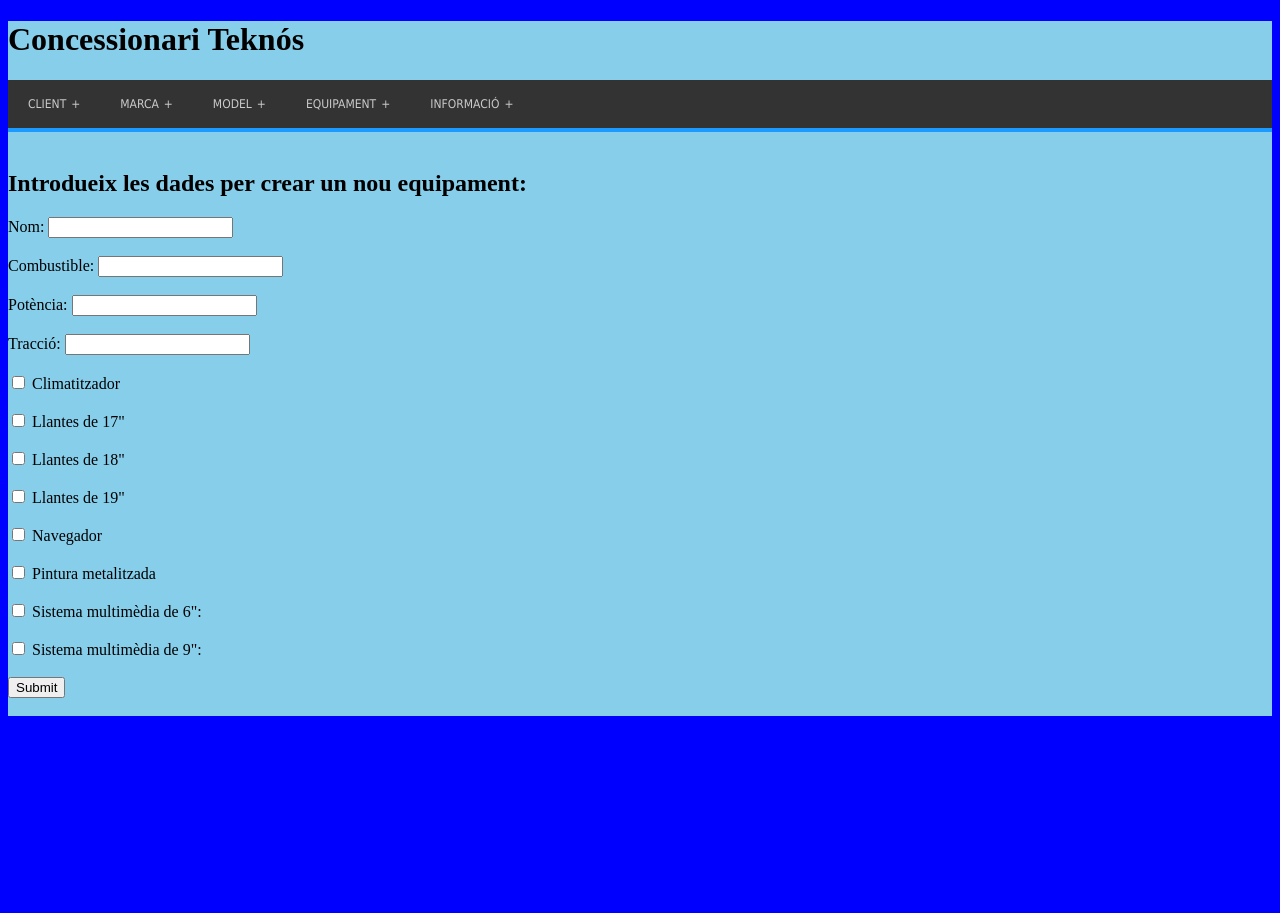
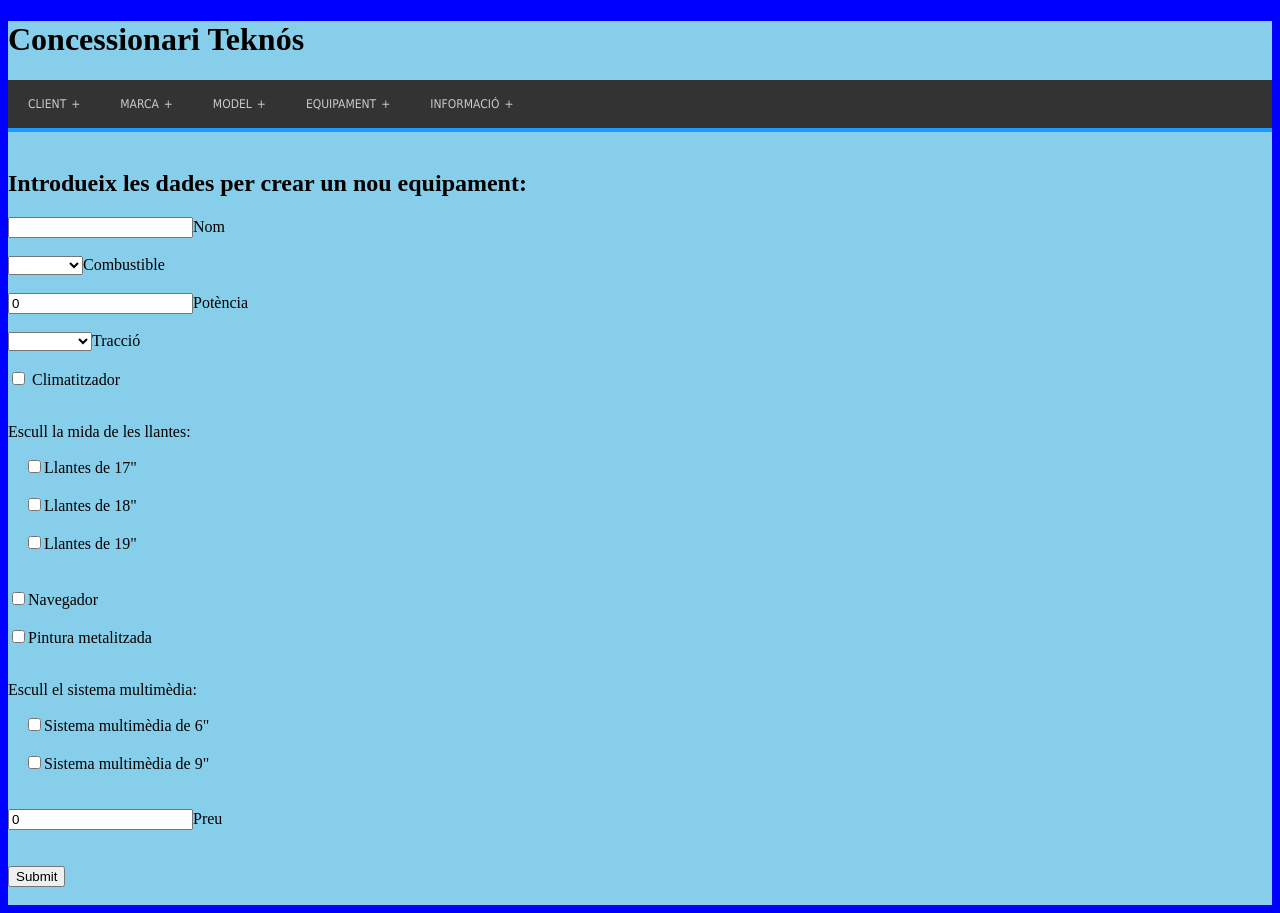
Before and after one commit to sales67/concessionari, an Angular app: page /crear-eq in a window 1280 px wide. Shown: the top 913 px of the page. Before the commit the page ends 800 px from the top, so only its background shows below. Built offline with nearby package versions, Linux system fonts and the light colour scheme.

Commit message:
més serveis per al component EQUIPAMENT (modificar) i solució de varis bugs

```diff
--- a/src/app/cotxes/equipament/consultar-eq/consultar-eq.component.html
+++ b/src/app/cotxes/equipament/consultar-eq/consultar-eq.component.html
@@ -3,6 +3,8 @@
     <br>
 
     <h2>Introdueix l'ID d'un <strong>equipament</strong> per saber la seva informació:</h2>
+
+    <p class="error">{{errors}}</p>
 
     <form name="getEquipament">
         <label for="idEq">ID: </label>
@@ -10,7 +12,7 @@
         <button (click)="trobaEquipament()" type="submit" class="btn btn-success">Submit</button>
     </form>
 
-    <p>ID: {{equipament.id}}</p>
+    <!--<p>ID: {{equipament.id}}</p>-->
     <p>Nom: {{equipament.name}}</p>
     <p>Combustible: {{equipament.combustible}}</p>
     <p>Potència: {{equipament.potencia}}</p>
@@ -20,7 +22,7 @@
     <p>Llantes de 18": {{equipament.llantes18}}</p>
     <p>Llantes de 19": {{equipament.llantes19}}</p>
     <p>Navegador: {{equipament.navegador}}</p>
-    <p>Pintura metalitzada": {{equipament.pintura}}</p>
+    <p>Pintura metalitzada: {{equipament.pintura}}</p>
     <p>Equip multimèdia de 6": {{equipament.multimedia6}}</p>
     <p>Equip multimèdia de 9": {{equipament.multimedia9}}</p>
 
--- a/src/app/cotxes/equipament/consultar-eq/consultar-eq.component.ts
+++ b/src/app/cotxes/equipament/consultar-eq/consultar-eq.component.ts
@@ -13,6 +13,7 @@ export class ConsultarEQComponent implements OnInit {
     idEq: number;
     equipament: Equipament;
     public equipaments: Array<Equipament> = [];
+    errors: string;
 
     constructor( private equipamentService: EquipamentService) { }
 
@@ -24,8 +25,8 @@ export class ConsultarEQComponent implements OnInit {
         this.equipamentService.getEq(this.idEq)
             .subscribe(
                 data => { this.equipament = data; console.log(data); },
-                err => console.error(err),
-                () => console.log('done')
+                err => {console.error(err); this.errors = "S'ha produit un error, prova amb un altre ID.";},
+                () => {console.log('done'); this.errors = "";}
             );
     }
 
--- a/src/app/cotxes/equipament/crear-eq/crear-eq.component.css
+++ b/src/app/cotxes/equipament/crear-eq/crear-eq.component.css
@@ -0,0 +1,3 @@
+#crearLlantes17, #crearLlantes18, #crearLlantes19, #crearMulti6, #crearMulti9 {
+    margin-left: 20px;
+}
--- a/src/app/cotxes/equipament/crear-eq/crear-eq.component.html
+++ b/src/app/cotxes/equipament/crear-eq/crear-eq.component.html
@@ -3,82 +3,78 @@
     <h2>Introdueix les dades per crear un nou equipament:</h2>
 
     <form name="crearEquipament">
-        <label for="crearNom">Nom: </label>
-        <input type="text" name="crearNom" id="crearNom" [(ngModel)]="crearNom"> <br> <br>
 
-        <label for="crearCombustible">Combustible: </label>
-        <input type="text" name="crearCombustible" id="crearCombustible" [(ngModel)]="crearCombustible"> <br> <br>
+        <input type="text" name="crearNom" id="crearNom" [(ngModel)]="crearNom">
+        <label for="crearNom">Nom </label>
+        <br><br>
 
-        <label for="crearPotencia">Potència: </label>
-        <input type="text" name="crearPotencia" id="crearPotencia" [(ngModel)]="crearPotencia"> <br> <br>
+        <select name="crearCombustible" [(ngModel)]="crearCombustible">
+            <option *ngFor="let c of combustibles" [value]="c.value">
+                {{c.display}}
+            </option>
+        </select>
+        <label for="crearCombustible">Combustible </label>
+        <br> <br>
 
-        <label for="crearTraccio">Tracció: </label>
-        <input type="text" name="crearTraccio" id="crearTraccio" [(ngModel)]="crearTraccio"> <br> <br>
+        <!--<input type="text" name="crearCombustible" id="crearCombustible" [(ngModel)]="crearCombustible">
+        <label for="crearCombustible">Combustible </label>
+        <br><br>-->
 
-        <label>
-            <input type="checkbox" name="crearClimatitzador" [(ngModel)]="crearClimatitzador">
-            Climatitzador
-        </label> <br> <br>
+        <input type="text" name="crearPotencia" id="crearPotencia" [(ngModel)]="crearPotencia">
+        <label for="crearPotencia">Potència </label>
+        <br><br>
 
-        <label>
-            <input type="checkbox" name="crearLlantes17" [(ngModel)]="crearLlantes17">
-            Llantes de 17"
-        </label> <br> <br>
+        <!--<input type="text" name="crearTraccio" id="crearTraccio" [(ngModel)]="crearTraccio">
+        <label for="crearTraccio">Tracció </label>
+        <br><br>-->
 
-        <label>
-            <input type="checkbox" name="crearLlantes18" [(ngModel)]="crearLlantes18">
-            Llantes de 18"
-        </label> <br> <br>
+        <select name="crearTraccio" [(ngModel)]="crearTraccio">
+            <option *ngFor="let t of traccions" [value]="t.value">
+                {{t.display}}
+            </option>
+        </select>
+        <label for="crearTraccio">Tracció</label>
+        <br> <br>
 
-        <label>
-            <input type="checkbox" name="crearLlantes19" [(ngModel)]="crearLlantes19">
-            Llantes de 19"
-        </label> <br> <br>
+        <input type="checkbox" name="crearClimatitzador" [(ngModel)]="crearClimatitzador">
+        <label> Climatitzador</label>
+        <br><br>
 
-        <label>
-            <input type="checkbox" name="crearNavegador" [(ngModel)]="crearNavegador">
-            Navegador
-        </label> <br> <br>
+        <p>Escull la mida de les llantes:</p>
 
-        <label>
-            <input type="checkbox" name="crearPintura" [(ngModel)]="crearPintura">
-            Pintura metalitzada
-        </label> <br> <br>
+        <input type="checkbox" id="crearLlantes17" name="crearLlantes17" [(ngModel)]="crearLlantes17">
+        <label>Llantes de 17"</label>
+        <br> <br>
 
-        <label>
-            <input type="checkbox" name="crearMulti6" [(ngModel)]="crearMulti6">
-            Sistema multimèdia de 6":
-        </label> <br> <br>
+        <input type="checkbox" id="crearLlantes18" name="crearLlantes18" [(ngModel)]="crearLlantes18">
+        <label>Llantes de 18"</label>
+        <br> <br>
 
-        <label>
-            <input type="checkbox" name="crearMulti9" [(ngModel)]="crearMulti9">
-            Sistema multimèdia de 9":
-        </label> <br> <br>
+        <input type="checkbox" id="crearLlantes19" name="crearLlantes19" [(ngModel)]="crearLlantes19">
+        <label>Llantes de 19"</label>
+        <br> <br> <br>
 
+        <input type="checkbox" name="crearNavegador" [(ngModel)]="crearNavegador">
+        <label>Navegador</label>
+        <br> <br>
 
-        <!--<label for="crearClimatitzador">Climatitzador: </label>
-        <input type="text" name="crearClimatitzador" id="crearClimatitzador" [(ngModel)]="crearClimatitzador"> <br> <br>
+        <input type="checkbox" name="crearPintura" [(ngModel)]="crearPintura">
+        <label>Pintura metalitzada</label>
+        <br> <br>
 
-        <label for="crearLlantes17">Llantes de 17": </label>
-        <input type="text" name="crearLlantes17" id="crearLlantes17" [(ngModel)]="crearLlantes17"> <br> <br>
+        <p>Escull el sistema multimèdia:</p>
 
-        <label for="crearLlantes18">Llantes de 18": </label>
-        <input type="text" name="crearLlantes18" id="crearLlantes18" [(ngModel)]="crearLlantes18"> <br> <br>
+        <input type="checkbox" id="crearMulti6" name="crearMulti6" [(ngModel)]="crearMulti6">
+        <label>Sistema multimèdia de 6"</label>
+        <br> <br>
 
-        <label for="crearLlantes19">Llantes de 19": </label>
-        <input type="text" name="crearLlantes19" id="crearLlantes19" [(ngModel)]="crearLlantes19"> <br> <br>
+        <input type="checkbox" id="crearMulti9" name="crearMulti9" [(ngModel)]="crearMulti9">
+        <label>Sistema multimèdia de 9"</label>
+        <br> <br> <br>
 
-        <label for="crearNavegador">Navegador: </label>
-        <input type="text" name="crearNavegador" id="crearNavegador" [(ngModel)]="crearNavegador"> <br> <br>
-
-        <label for="crearPintura">Pintura metalitzada: </label>
-        <input type="text" name="crearPintura" id="crearPintura" [(ngModel)]="crearPintura"> <br> <br>
-
-        <label for="crearMulti6">Sistema multimèdia de 6": </label>
-        <input type="text" name="crearMulti6" id="crearMulti6" [(ngModel)]="crearMulti6"> <br> <br>
-
-        <label for="crearMulti9">Sistema multimèdia de 9": </label>
-        <input type="text" name="crearMulti9" id="crearMulti9" [(ngModel)]="crearMulti9"> <br> <br> -->
+        <input type="text" name="crearPreu" id="crearPreu" [(ngModel)]="crearPreu">
+        <label for="crearPreu">Preu</label>
+        <br><br><br>
 
         <button (click)="crearEquipament()" type="submit" class="btn btn-default">Submit</button>
 
--- a/src/app/cotxes/equipament/crear-eq/crear-eq.component.ts
+++ b/src/app/cotxes/equipament/crear-eq/crear-eq.component.ts
@@ -12,7 +12,7 @@ export class CrearEQComponent implements OnInit {
 
     crearNom: string;
     crearCombustible: string;
-    crearPotencia: string;
+    crearPotencia: number;
     crearTraccio: string;
     crearClimatitzador: boolean;
     crearLlantes17: boolean;
@@ -22,19 +22,75 @@ export class CrearEQComponent implements OnInit {
     crearPintura: boolean;
     crearMulti6: boolean;
     crearMulti9: boolean;
+    crearPreu: number;
 
+    public combustibles = [
+        { value: 'Gasolina', display: 'Gasolina' },
+        { value: 'Diesel', display: 'Diesel' },
+        { value: 'GNC', display: 'Gas' },
+        { value: 'Hibrid', display: 'Híbrid' },
+        { value: 'Electric', display: 'Elèctric' }
+    ];
+
+    public traccions = [
+        { value: 'Davantera', display: 'Davantera' },
+        { value: 'Posterior', display: 'Posterior' },
+        { value: 'Total', display: 'Total' }
+    ];
 
     constructor( private equipamentService: EquipamentService) { }
 
-    ngOnInit() { }
+    ngOnInit() {
+        let llantes17 = <HTMLInputElement>document.body.querySelector("#crearLlantes17");
+        let llantes18 = <HTMLInputElement>document.body.querySelector("#crearLlantes18");
+        let llantes19 = <HTMLInputElement>document.body.querySelector("#crearLlantes19");
+        // let llantes19 = <HTMLInputElement>document.getElementById("crearLlantes19");
+
+        let multi6 = <HTMLInputElement>document.body.querySelector("#crearMulti6");
+        let multi9 = <HTMLInputElement>document.body.querySelector("#crearMulti9");
+
+        llantes17.addEventListener("click", () => {
+            llantes18.checked = false;
+            llantes19.checked = false;
+        })
+
+        llantes18.addEventListener("click", () => {
+            llantes17.checked = false;
+            llantes19.checked = false;
+        })
+
+        llantes19.addEventListener("click", () => {
+            llantes17.checked = false;
+            llantes18.checked = false;
+        })
+
+        multi6.addEventListener("click", () => {
+            multi9.checked = false;
+        })
+
+        multi9.addEventListener("click", () => {
+            multi6.checked = false;
+        })
+
+        this.crearClimatitzador = false;
+        this.crearLlantes17 = false;
+        this.crearLlantes18 = false;
+        this.crearLlantes19 = false;
+        this.crearNavegador = false;
+        this.crearPintura = false;
+        this.crearMulti6 = false;
+        this.crearMulti9 = false;
+        this.crearPotencia = 0;
+        this.crearPreu = 0;
+    }
 
     crearEquipament() {
-        this.equipamentService.crearEquipamentPost(this.crearNom, this.crearCombustible, parseInt(this.crearPotencia), this.crearTraccio, this.crearClimatitzador,
+        this.equipamentService.crearEquipamentPost(this.crearNom, this.crearCombustible, this.crearPotencia, this.crearTraccio, this.crearClimatitzador,
                                                    this.crearLlantes17, this.crearLlantes18, this.crearLlantes19, this.crearNavegador, this.crearPintura,
-                                                   this.crearMulti6, this.crearMulti9)
+                                                   this.crearMulti6, this.crearMulti9, this.crearPreu)
             .subscribe(
-            data => { this.crearNom = data;},
-            () => console.log('has creat un nou equipament: ' + typeof this.crearMulti6)
+            data => { this.crearNom = data; },
+            () => console.log('has creat un nou equipament: ' + this.crearNom)
         );
     }
 
--- a/src/app/cotxes/equipament/equipament.component.html
+++ b/src/app/cotxes/equipament/equipament.component.html
@@ -1,54 +1,8 @@
-<div class="verd">
+<h3>Benvingut a l'aplició CONCESSIONARI.</h3>
+<p>Des d'aquesta secció pots manipular els <strong>equipaments</strong> guardats a la BD local</p>
+<h4>Escull una de les següents opcions:</h4>
 
-    <br>
-
-    <h2>Introdueix l'ID d'un <strong>equipament</strong> per saber la seva informació:</h2>
-
-    <form name="getEquipament">
-        <label for="idEq">ID: </label>
-        <input type="text" name="idEq" id="idEq" [(ngModel)]="idEq"> <br> <br>
-        <button (click)="trobaEquipament()" type="submit" class="btn btn-success">Submit</button>
-    </form>
-
-    <p>ID: {{equipament.id}}</p>
-    <p>Nom: {{equipament.name}}</p>
-    <p>Combustible: {{equipament.combustible}}</p>
-    <p>Potència: {{equipament.potencia}}</p>
-    <p>Tracció: {{equipament.traccio}}</p>
-    <p>Climatitzador: {{equipament.climatitzador}}</p>
-    <p>Llantes de 17": {{equipament.llantes17}}</p>
-    <p>Llantes de 18": {{equipament.llantes18}}</p>
-    <p>Llantes de 19": {{equipament.llantes19}}</p>
-    <p>Navegador: {{equipament.navegador}}</p>
-    <p>Pintura metalitzada": {{equipament.pintura}}</p>
-    <p>Equip multimèdia de 6": {{equipament.multimedia6}}</p>
-    <p>Equip multimèdia de 9": {{equipament.multimedia9}}</p>
-
-    <br>
-</div>
-
-<div class="groc">
-    <br>
-
-        <h2>Clica el botó per veure tots els equipaments:</h2>
-
-        <button (click)="trobaEquipaments()" type="submit" class="btn btn-default">Submit</button><br>
-
-        <div *ngFor='let eq of equipaments'>
-            <p>ID: {{eq.id}}</p>
-            <p>Nom: {{eq.name}}</p>
-            <p>Potència: {{eq.potencia}}</p>
-            <p>Tracció: {{eq.traccio}}</p>
-            <p>Climatitzador: {{eq.climatitzador}}</p>
-            <p>Llantes de 17": {{eq.llantes17}}</p>
-            <p>Llantes de 18": {{eq.llantes18}}</p>
-            <p>Llantes de 19": {{eq.llantes19}}</p>
-            <p>Navegador: {{eq.navegador}}</p>
-            <p>Pintura metalitzada": {{eq.pintura}}</p>
-            <p>Equip multimèdia de 6": {{eq.multimedia6}}</p>
-            <p>Equip multimèdia de 9": {{eq.multimedia9}}</p>
-            <br>
-        </div>
-
-    <br>
-</div>
+<button onclick="location.href = '/crear-eq';"><strong>CREAR</strong></button> <br> <br>
+<button onclick="location.href = '/consultar-eq';"><strong>CONSULTAR</strong></button> <br> <br>
+<button onclick="location.href = '/modificar-eq';"><strong>MODIFICAR</strong></button> <br> <br>
+<button onclick="location.href = '/esborrar-eq';"><strong>ESBORRAR</strong></button> <br> <br>
--- a/src/app/cotxes/equipament/esborrar-eq/esborrar-eq.component.html
+++ b/src/app/cotxes/equipament/esborrar-eq/esborrar-eq.component.html
@@ -8,4 +8,9 @@
             <button (click)="delEq()" type="submit" class="btn btn-success">Submit</button>
         </form>
     <br>
+
+    <p>{{missatge}}</p>
+    <p>{{errors}}</p>
+
+    <br>
 </div>
--- a/src/app/cotxes/equipament/modificar-eq/modificar-eq.component.html
+++ b/src/app/cotxes/equipament/modificar-eq/modificar-eq.component.html
@@ -1,3 +1,37 @@
-<p>
-  modificar-eq works!
-</p>
+<br> <br>
+
+<form name="modificarEquipament">
+
+    <input type="text" name="idEq4" id="idEq4" [(ngModel)]="idEq4">
+    <label> Introdueix l'ID de l'equipament que vols modificar </label>
+    <br> <br>
+
+    <select id="selectBool" name="camp" [(ngModel)]="camp">
+        <option *ngFor="let c of camps" [value]="c.value">
+            {{c.display}}
+        </option>
+    </select>
+    <label>Selecciona el camp que vols modificar </label>
+    <br> <br>
+
+    <div id="noEsBoolea">
+        <input type="text" name="nouValor" id="nouValor" [(ngModel)]="nouValor">
+        <label> Introdueix el nou valor </label>
+        <br> <br>
+    </div> <br> <br>
+
+    <div id="esBoolea">
+        <select name="esBoolea" [(ngModel)]="nouValor">
+            <option *ngFor="let cf of certFals" [value]="cf.value">
+                {{cf.display}}
+            </option>
+        </select>
+        <label>Selecciona Cert o Fals</label>
+        <br> <br>
+    </div>
+
+    <button (click)="modEquipament()" type="submit" class="btn btn-success">Submit</button>
+
+</form>
+
+<br>
--- a/src/app/cotxes/equipament/modificar-eq/modificar-eq.component.ts
+++ b/src/app/cotxes/equipament/modificar-eq/modificar-eq.component.ts
@@ -1,15 +1,66 @@
 import { Component, OnInit } from '@angular/core';
+import { EquipamentService } from '../equipament.service';
+import {Http, Headers,Response} from '@angular/http';
+import {Routes,Router} from '@angular/router';
 
 @Component({
-  selector: 'app-modificar-eq',
-  templateUrl: './modificar-eq.component.html',
-  styleUrls: ['./modificar-eq.component.css']
+    selector: 'app-modificar-eq',
+    templateUrl: './modificar-eq.component.html',
+    styleUrls: ['./modificar-eq.component.css'],
+    providers: [EquipamentService]
 })
 export class ModificarEQComponent implements OnInit {
 
-  constructor() { }
+    public camps = [
+        { value: 'nom', display: 'nom' },
+        { value: 'combustible', display: 'combustible'},
+        { value: 'potencia', display: 'potencia' },
+        { value: 'traccio', display: 'traccio' },
+        { value: 'climatitzador', display: 'climatitzador' },
+        { value: 'llantes17', display: 'llantes17' },
+        { value: 'llantes18', display: 'llantes18' },
+        { value: 'llantes19', display: 'llantes19' },
+        { value: 'navegador', display: 'navegador' },
+        { value: 'pintura', display: 'pintura' },
+        { value: 'multimedia6', display: 'multimedia6' },
+        { value: 'multimedia9', display: 'multimedia9' },
+    ];
 
-  ngOnInit() {
-  }
+    public certFals = [
+        {value: 'true', display: 'Cert'},
+        {value: 'false', display: 'Fals'},
+    ];
 
+    camp: string;
+    idEq4: number;
+    nouValor: string;
+
+    constructor( private equipamentService: EquipamentService) { }
+
+    ngOnInit() {
+        let noEsBoolea = <HTMLElement>document.body.querySelector("#noEsBoolea");
+        let esBoolea = <HTMLElement>document.body.querySelector("#esBoolea");
+        let selectBool = <HTMLInputElement>document.body.querySelector("#selectBool");
+
+
+
+        selectBool.addEventListener("change", () => {
+            if(selectBool.value == 'nom' || selectBool.value == 'combustible' || selectBool.value == 'potencia' || selectBool.value == 'traccio') {
+                console.log("No és booleà");
+
+            } else {
+                console.log("És booleà");
+            }
+        })
+    }
+
+    modEquipament() {
+
+        this.equipamentService.modEq(this.idEq4, this.camp, this.nouValor)
+        .subscribe(
+                data => { this.idEq4 = data; },
+                // err => console.error(err), // P E T A
+                () => console.log('Modificat equipament amb id: ' + this.idEq4)
+            );
+    }
 }
```
Also changed, not shown: src/app/cotxes/equipament/consultar-eq/consultar-eq.component.css (+9 -0 lines), src/app/cotxes/equipament/equipament.service.ts (+34 -3 lines), src/app/cotxes/equipament/esborrar-eq/esborrar-eq.component.ts (+7 -2 lines).
